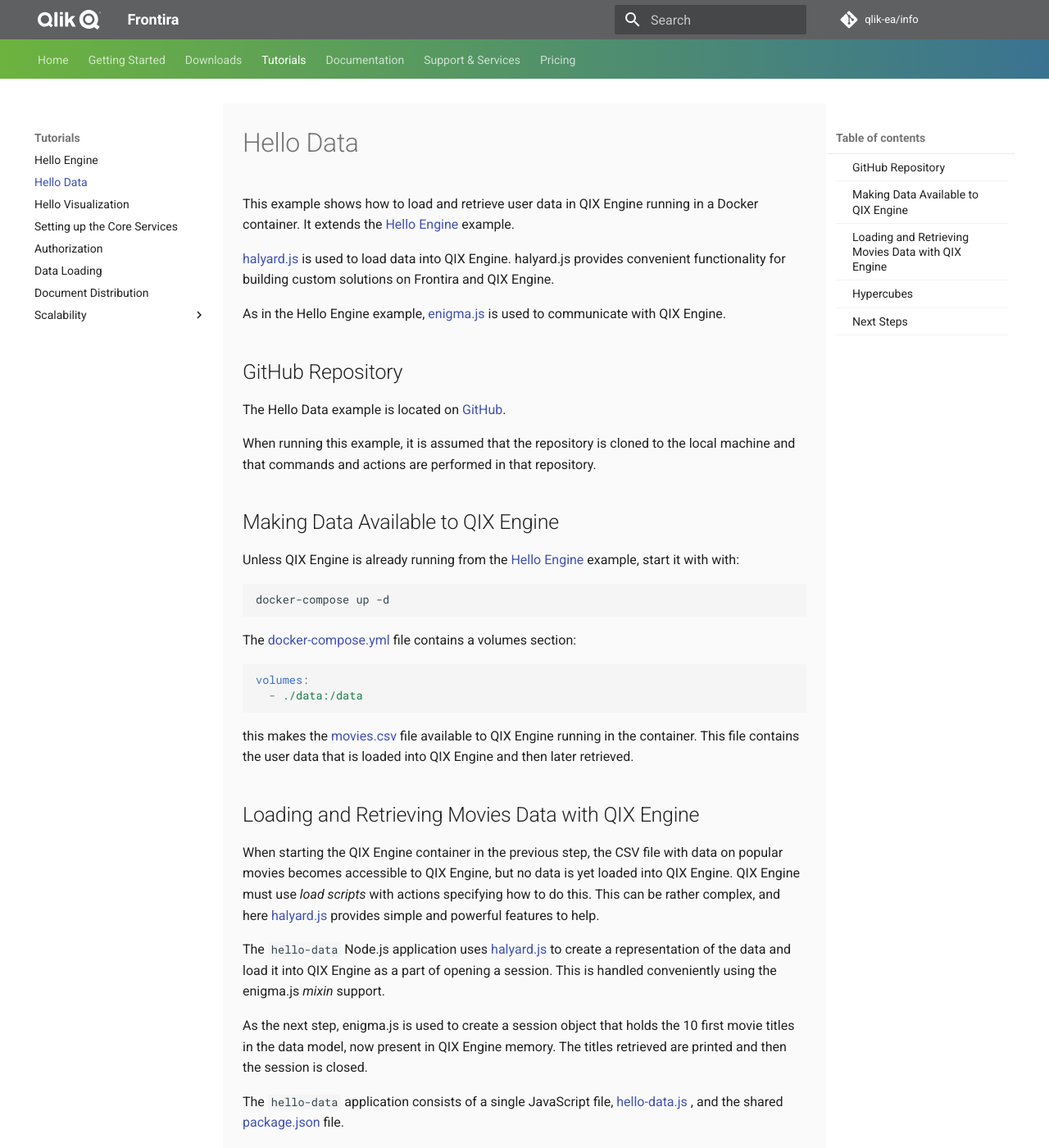
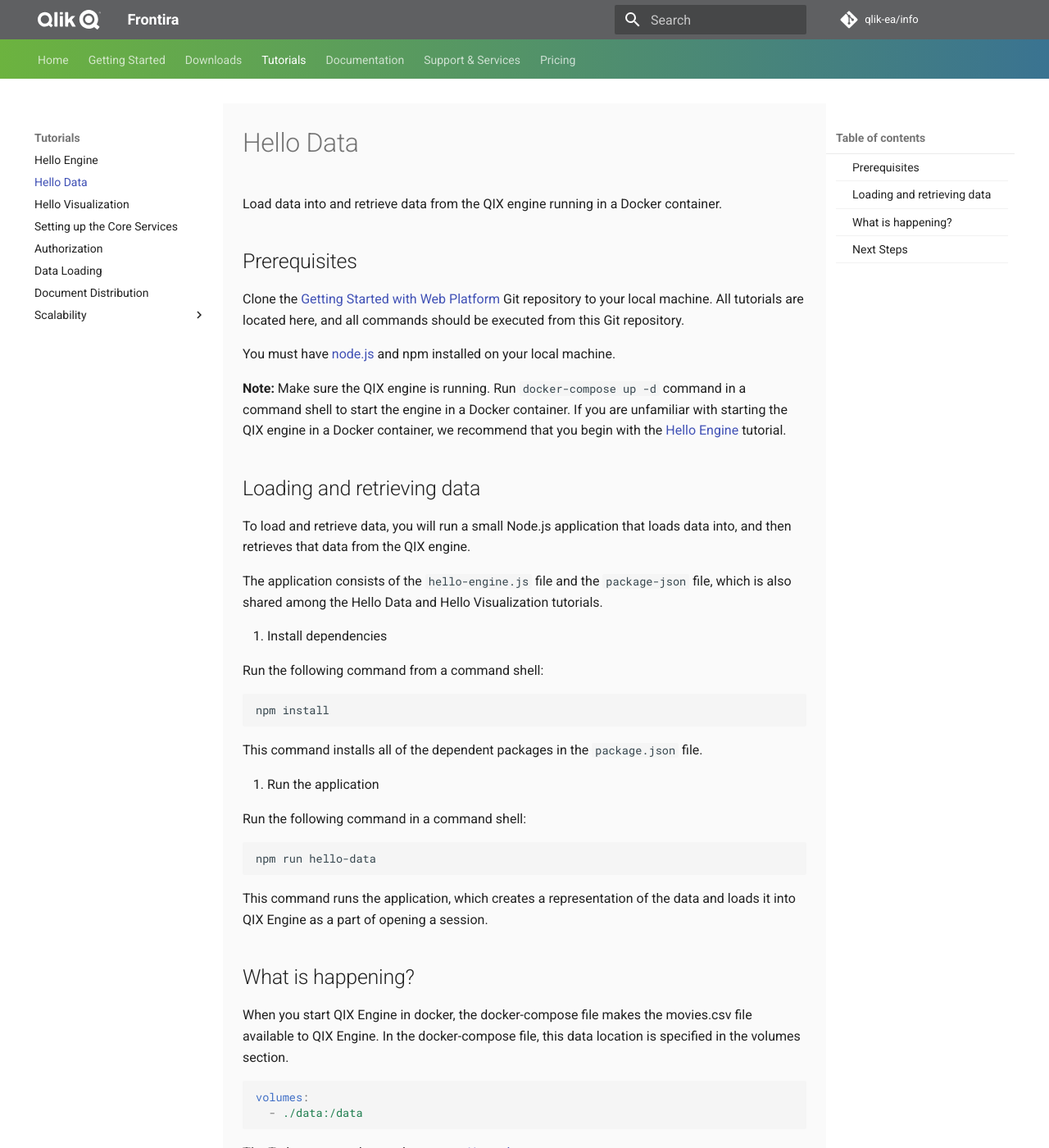
Before and after one commit to qlik-oss/core-website, an MkDocs documentation site: the page built from docs/tutorials/hello-data.md, in a window 1280 px wide and 1400 px high. Shown: the whole window at 82% size. Built offline with MkDocs 1.6.1 and Material for MkDocs 9.7.7, drawn with Linux system fonts in a browser that asks for light colours; comment, search, counter and statistics services are not loaded; old or Windows-style settings are respelled for this version of MkDocs; some of the changed text lies outside the part shown.

Commit message:
First pass at the hello data tutorial
Restructure as per info types

````diff
--- a/docs/tutorials/hello-data.md
+++ b/docs/tutorials/hello-data.md
@@ -1,66 +1,56 @@
 # Hello Data
 
-This example shows how to load and retrieve user data in QIX Engine running in a Docker container. It extends the
-[Hello Engine](./hello-engine.md) example.
+Load data into and retrieve data from the QIX engine running in a Docker container.
 
-[halyard.js](https://github.com/qlik-oss/halyard.js) is used to load data into QIX Engine. halyard.js provides
-convenient functionality for building custom solutions on Frontira and QIX Engine.
+## Prerequisites
 
-As in the Hello Engine example, [enigma.js](https://github.com/qlik-oss/enigma.js) is used to communicate with QIX
-Engine.
+Clone the [Getting Started with Web Platform](https://github.com/qlik-ea/getting-started-with-web-platform) Git repository to your local machine. All tutorials are located here, and all commands should be executed from this Git repository.
 
-## GitHub Repository
+You must have [node.js](https://nodejs.org/en/) and npm installed on your local machine.
 
-The Hello Data example is located on [GitHub](https://github.com/qlik-ea/getting-started-with-web-platform).
+**Note:** Make sure the QIX engine is running. Run `docker-compose up -d` command in a command shell to start the engine in a Docker container. If you are unfamiliar with starting the QIX engine in a Docker container, we recommend that you begin with the [Hello Engine](./hello-engine.md) tutorial.
 
-When running this example, it is assumed that the repository is cloned to the local machine and that commands and
-actions are performed in that repository.
+## Loading and retrieving data
 
-## Making Data Available to QIX Engine
+To load and retrieve data, you will run a small Node.js application that loads data into, and then retrieves that data from the QIX engine.
 
-Unless QIX Engine is already running from the [Hello Engine](./hello-engine.md) example, start it with with:
+The application consists of the `hello-engine.js` file and the `package-json` file, which is also shared among the Hello Data and Hello Visualization tutorials.
+
+1. Install dependencies
+
+Run the following command from a command shell:
 
 ```bash
-docker-compose up -d
+npm install
+```
+This command installs all of the dependent packages in the `package.json` file.
+
+2. Run the application
+
+Run the following command in a command shell:
+
+```bash
+npm run hello-data
 ```
 
-The
-[docker-compose.yml](https://github.com/qlik-ea/getting-started-with-web-platform/blob/master/docker-compose.yml)
-file contains a volumes section:
+This command runs the application, which creates a representation of the data and loads it into QIX Engine as a part of opening a session.
+
+## What is happening?
+
+When you start QIX Engine in docker, the docker-compose file makes the movies.csv file available to QIX Engine. In the docker-compose file, this data location is specified in the volumes section.
 
 ```yml
 volumes:
   - ./data:/data
 ```
 
-this makes the
-[movies.csv](https://github.com/qlik-ea/getting-started-with-web-platform/blob/master/data/movies.csv) file
-available to QIX Engine running in the container. This file contains the user data that is loaded into QIX Engine and
-then later retrieved.
+**Tip:** To learn more about volumes, see [Use volumes](https://docs.docker.com/engine/admin/volumes/volumes/).
 
-## Loading and Retrieving Movies Data with QIX Engine
+To load the data, the `hello-data` application uses [halyard.js](https://github.com/qlik-oss/halyard.js) to create a representation of the data and loads it into the QIX engine as part of opening a session. Then, it uses enigma.js _mixin_ support to create a session object that holds the first 10 movie titles from the `movies.csv` dataset. The application then retrieves the movie titles from the dataset, prints the results, and closes the session.
 
-When starting the QIX Engine container in the previous step, the CSV file with data on popular movies becomes accessible
-to QIX Engine, but no data is yet loaded into QIX Engine. QIX Engine must use _load scripts_ with actions specifying how
-to do this. This can be rather complex, and here [halyard.js](https://github.com/qlik-oss/halyard.js) provides simple
-and powerful features to help.
-
-The `hello-data` Node.js application uses [halyard.js](https://github.com/qlik-oss/halyard.js) to create a
-representation of the data and load it into QIX Engine as a part of opening a session. This is handled conveniently
-using the enigma.js _mixin_ support.
-
-As the next step, enigma.js is used to create a session object that holds the 10 first movie titles in the data model,
-now present in QIX Engine memory. The titles retrieved are printed and then the session is closed.
-
-The `hello-data` application consists of a single JavaScript file,
-[hello-data.js](https://github.com/qlik-ea/getting-started-with-web-platform/blob/master/src/hello-data/hello-data.js)
-, and the shared
-[package.json](https://github.com/qlik-ea/getting-started-with-web-platform/blob/master/package.json) file.
-
-To run and observe the listed movie titles:
+If the application runs successfully, you will see the list of 10 movies from the dataset.
 
 ```bash
-$ npm install
 $ npm run hello-data
 
 Creating table data representation.
@@ -80,25 +70,15 @@
 Session closed.
 ```
 
-Study the
-[hello-data.js](https://github.com/qlik-ea/getting-started-with-web-platform/blob/master/src/hello-data/hello-data.js)
-file and observe how halyard.js and enigma.js are used together to load and retrieve data with QIX Engine.
+**Tip:** Open the `hello-data.js` file to see how enigma.js and halyard.js are used to load to and retrieve data from the the QIX engine.
 
-## Hypercubes
-
-As can be observed in the example source code, some intricate details of QIX Engine are exposed. For example,
-the `properties` object used to create the session object contains a field called `qHyperCubeDef`. This relates to the
-central concept of _hypercubes_ in QIX Engine.
-
-Users not familiar with hypercubes are encouraged to learn more about them in the
-[Hypercube](http://help.qlik.com/en-US/sense-developer/Subsystems/Platform/Content/Concepts/Hypercubes.htm)
-help section of the Qlik Sense product.
+**Note:** You might see some unfamiliar details of the QIX engine in the source code. For example, the `properties` object that is used to create the session object contains a field called `qHyperCubeDef`. This relates to the
+central concept of _hypercubes_ in the QIX engine. To learn more about hypercubes, see
+[Hypercubes](http://help.qlik.com/en-US/sense-developer/Subsystems/Platform/Content/Concepts/Hypercubes.htm).
 
 ## Next Steps
 
-In this example, it was shown how to load and retrieve data with QIX Engine. In the
-[Hello Visualization](./hello-visualization.md) tutorial the same concepts are built upon to provide a visualization of
-the same data set.
+Continue with the [Hello Visualization](./hello-visualization.md) tutorial to learn how to display the data that you loaded in this tutorial as a scatter plot.
 
-It is also recommended to get a closer look at [enigma.js](https://github.com/qlik-oss/enigma.js) and
-[halyard.js](https://github.com/qlik-oss/enigma.js), and the full range of features in these libraries.
+**Tip:** To learn more about the libraries that are used in this tutorial, we recommend that you take a look at [enigma.js](https://github.com/qlik-oss/enigma.js) and
+[halyard.js](https://github.com/qlik-oss/enigma.js) to learn about their many features.
````
